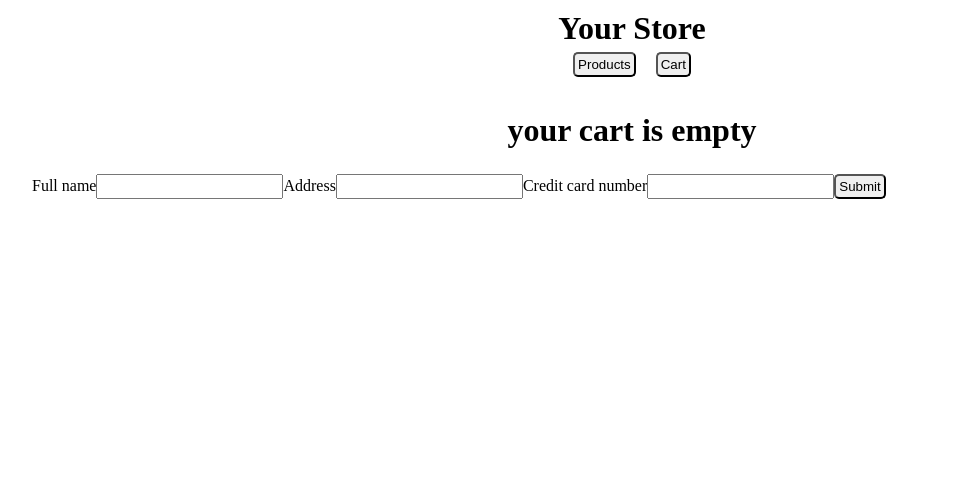
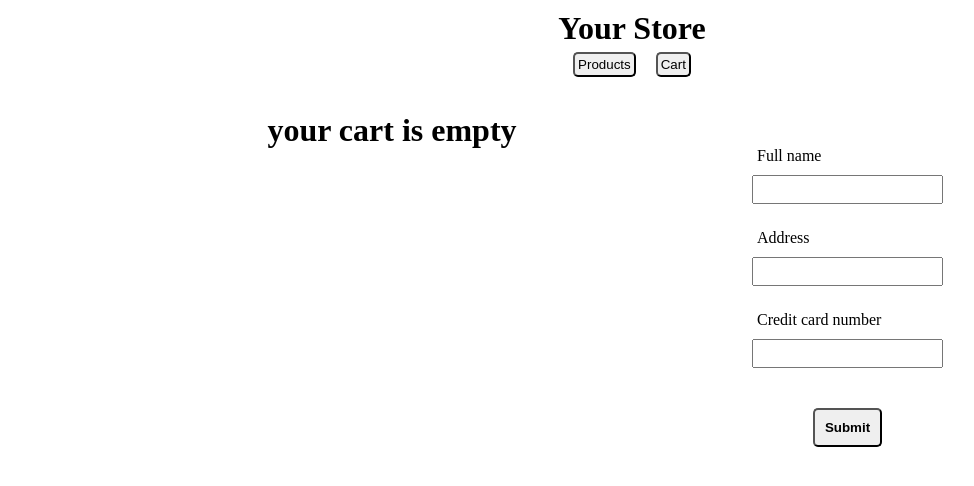
Before and after one commit to w314/storeFront, an Angular app: page /checkout in a window 1280 px wide. Shown: the top 486 px of the page, without its empty margins (8-982 px from the left). Built offline with nearby package versions, Linux system fonts and the light colour scheme.

Commit message:
feat: Add checkout property to cart component

```diff
--- a/src/app/components/cart/cart.component.html
+++ b/src/app/components/cart/cart.component.html
@@ -2,7 +2,7 @@
     <div class="summary">
         <label for="total">Total: </label>
         <p class="total">{{ total }}</p>
-        <a routerLink="/checkout"><button class="checkout" type="button">Checkout</button></a>
+        <a *ngIf="!checkout" routerLink="/checkout"><button class="checkout" type="button">Checkout</button></a>
     </div>
     <ul class="cart">
         <li class="item" *ngFor="let item of cart">
@@ -11,7 +11,7 @@
                 <app-product-name [name]="item.product.name"></app-product-name>
                 <app-product-price [price]="item.product.price"></app-product-price>
             </div>
-            <form (ngSubmit)="updateQuantity(item.id, item.quantity)">
+            <form *ngIf="!checkout" (ngSubmit)="updateQuantity(item.id, item.quantity)">
                 <!-- <label for="quantity">Quantity</label> -->
                 <input
                     type="number"
--- a/src/app/components/cart/cart.component.ts
+++ b/src/app/components/cart/cart.component.ts
@@ -1,4 +1,4 @@
-import { Component, OnInit } from '@angular/core';
+import { Component, OnInit, Input } from '@angular/core';
 import { CartService } from 'src/app/services/cart.service';
 import { Product } from 'src/app/models/Product';
 import { Order } from 'src/app/models/Order';
@@ -24,6 +24,7 @@ export class CartComponent implements OnInit {
   cart: CartItem [] = []
   products: Product[] = []
   total: string = ''
+  @Input() checkout: boolean = false;
 
   constructor(
     private cartService: CartService,
--- a/src/app/components/checkout/checkout.component.css
+++ b/src/app/components/checkout/checkout.component.css
@@ -0,0 +1,27 @@
+.checkout {
+    display: flex;
+    flex-direction: row;
+}
+
+app-cart {
+    width: 60%
+}
+
+form {
+    margin-top: 50px;
+}
+
+form * {
+    display: block;
+    padding: 5px;
+}
+
+form input {
+    margin-bottom: 20px;
+}
+
+form button {
+    margin-top: 40px;
+    padding: 10px;
+    font-weight: 600;
+}
--- a/src/app/components/checkout/checkout.component.html
+++ b/src/app/components/checkout/checkout.component.html
@@ -1,4 +1,5 @@
-<app-cart></app-cart>
+<div class="checkout">
+    <app-cart [checkout]="true"></app-cart>
     <form #form="ngForm" (ngSubmit)="onSubmit()">
         <label for="name">Full name</label>
         <input
@@ -20,3 +21,4 @@
         >
         <button type="submit" [disabled]="form.invalid">Submit</button>
     </form>
+</div>
```
Lines whose indentation alone changed are shown as unchanged.
